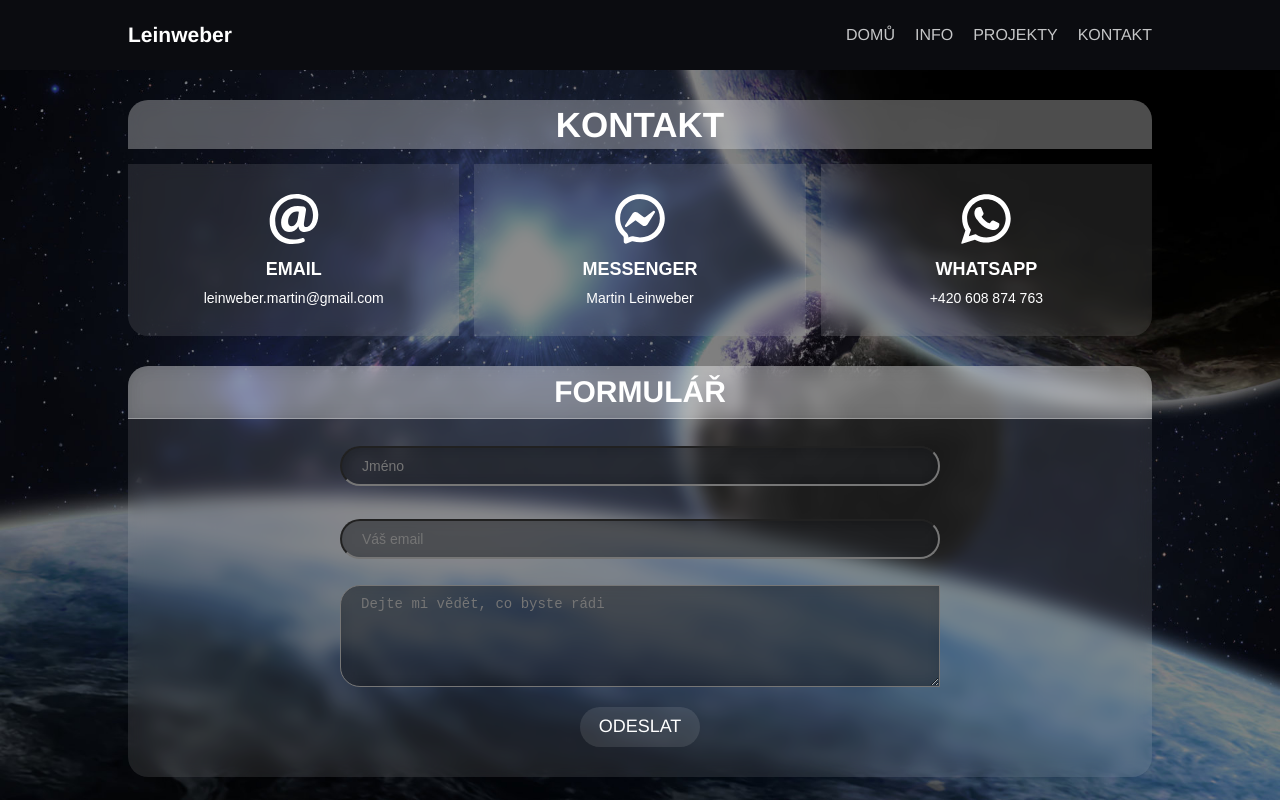
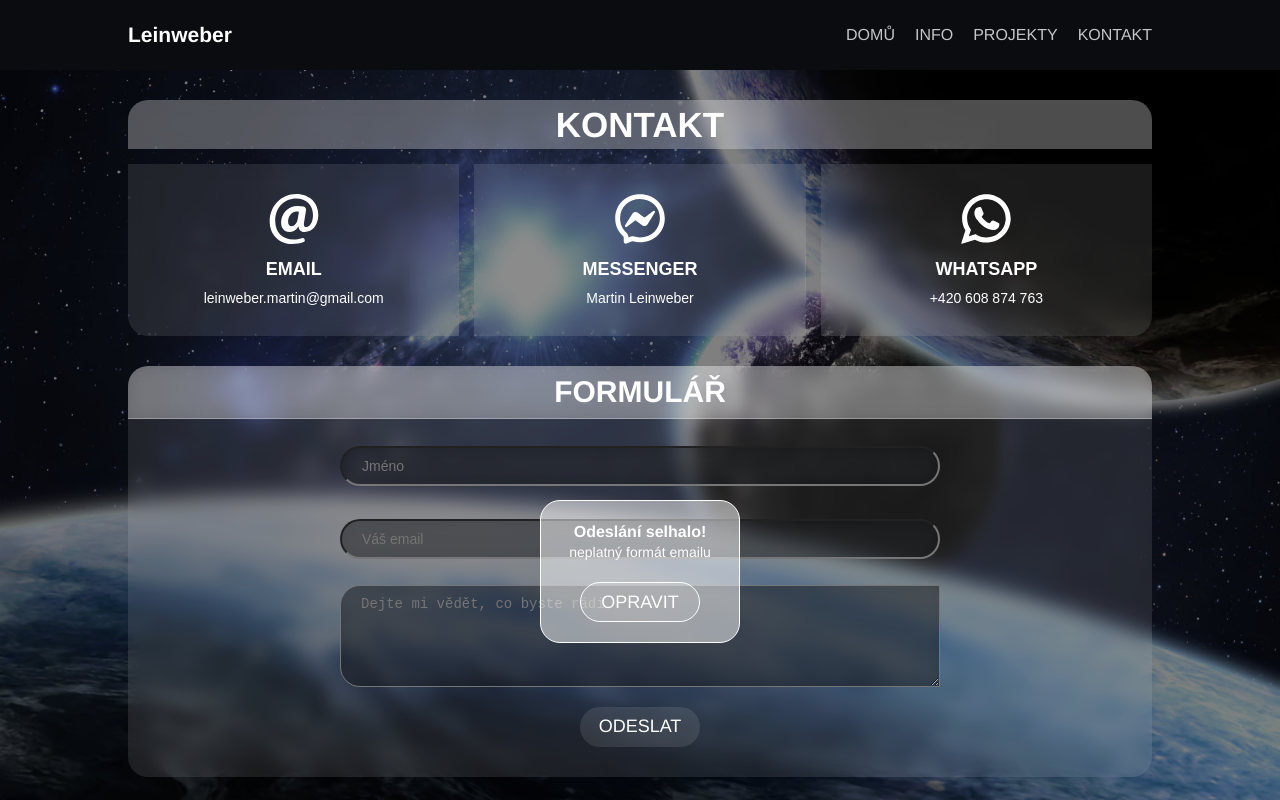
Before and after one commit to leinweberm/portfolioWeb, a React (Create React App) app: page /contact in a window 1280 px wide. Both pictures are taken after a click on the element "ODESLAT". Shown: the top 800 px of the page. Built offline with nearby package versions, Linux system fonts and the light colour scheme.

Commit message:
Finished form validation
Finished validation of user input in form before sending email. Also added modal window that informs user about result.

```diff
--- a/src/components/Contact/contactForm.js
+++ b/src/components/Contact/contactForm.js
@@ -1,5 +1,5 @@
-import React, { useState } from 'react'
-import { FormContainer, H2, InputLine, SendButton, InputArea } from './contactStyles';
+import React, { useState, useRef } from 'react'
+import { FormContainer, H2, InputLine, SendButton, InputArea, AlertWindow } from './contactStyles';
 import { send} from 'emailjs-com';
 
 export default function ContactForm() {
@@ -9,33 +9,32 @@ export default function ContactForm() {
         emailFrom: '',
         message: '',
       });
+    const [sendStatus, setSendStatus] = useState(false);
+    const statusTitle = useRef('Email odeslán!');
+    const statusName = useRef('');
+    const statusEmail = useRef('');
+    const statusMessage = useRef('');
+    const statusButton = useRef('OK');
 
       const handleChange = (e) => {
         setToSend({ ...toSend, [e.target.name]: e.target.value });
       };
 
       const ValidateEmail = (email) => {
-        let emailCheck = /\S+@\S+\.\S+/;
+        let emailCheck = /^[^\s@]+@[^\s@]+\.[^\s@]+$/;
         return emailCheck.test(email);
       };
 
       const onSubmit = (e) => {
-        e.preventDefault();
         const isEmail = ValidateEmail(toSend.emailFrom);
         if(isEmail){
            const isNotEmpty = () => {
-                if(
-                    toSend.from_name !== ''
-                    || toSend.message !== ''
-                ){
+              if(toSend.from_name && toSend.message){
                  console.log('SUCESS! sending email');
                  send(
-                        //service ID
                     'service_tw1qnxw',
-                        //template ID
                     'template_u8bv70o',
                     toSend,
-                        //user ID
                     'QQNt5L2bF3-h_QisH'
                  )
                  .then((response) => {
@@ -45,16 +44,26 @@ export default function ContactForm() {
                     console.log('FAILED...', err);
                  });
               } else {
-                    console.log('Empty name or messege');
+                 console.log('FAIL! Empty name or messege');
+                 if(toSend.from_name === ''){
+                    statusName.current = 'prosím vyplňte jméno';
                  }
-            };
+                 if(toSend.message === ''){
+                    statusMessage.current = 'prosím vyplňte zprávu'
+                 }
+                 statusTitle.current = 'Odeslání selhalo!';
+                 statusButton.current = 'OPRAVIT';
+              }
+           }
            isNotEmpty();
         } else {
-            console.log('Wrong email format');
+           console.log('Wrong email format!');
+           statusEmail.current = 'neplatný formát emailu';
+           statusTitle.current = 'Odeslání selhalo!';
+           statusButton.current = 'OPRAVIT';
         }
+        setSendStatus(!sendStatus);
      };
-
-
 
     return (
         <FormContainer>
@@ -86,9 +95,31 @@ export default function ContactForm() {
             </InputArea>
             <SendButton
                 style={{gridArea: 'sendButton'}}
-                onClick={onSubmit} >
+                onClick={() => {
+                    onSubmit();
+                    console.log(sendStatus);}} >
                         ODESLAT
             </SendButton>
+                <AlertWindow status={sendStatus}>
+                    <b style={{fontSize: "16px"}}>{statusTitle.current}</b>
+                    <div style={{textAlign: "center"}}>
+                        {statusName.current && <p>{statusName.current}</p>}
+                        {statusEmail.current && <p>{statusEmail.current}</p>}
+                        {statusMessage.current && <p>{statusMessage.current}</p>}
+                    </div>
+                    <SendButton
+                        style={{border: "1px solid white", marginTop: '20px', marginBottom: '0px'}}
+                        onClick={() => {
+                            setSendStatus(!sendStatus);
+                            statusTitle.current = 'Email odeslán!';
+                            statusName.current = '';
+                            statusEmail.current = '';
+                            statusMessage.current = '';
+                            statusButton.current = 'OK';
+                        }}>
+                            {statusButton.current}
+                    </SendButton>
+                </AlertWindow>
         </FormContainer>
     )
 }
--- a/src/components/Contact/contactStyles.js
+++ b/src/components/Contact/contactStyles.js
@@ -107,6 +107,7 @@ export const LogoContainer = styled.div`
     margin-bottom: 15px;
 `;
 export const FormContainer = styled.form`
+    position: relative;
     display: grid;
     width: 80%;
     max-width: 1200px;
@@ -183,6 +184,7 @@ export const SendButton = styled.div`
     background-color: ${palette.whiteOp01};
     border-radius: 20px;
     transition: 1s ease-in-out;
+    cursor: pointer;
     &:hover {
         transition: 1s ease-in-out;
         border-radius: 0;
@@ -190,3 +192,22 @@ export const SendButton = styled.div`
         border: 1px solid white;
     }
 `;
+export const AlertWindow = styled.div`
+    position: absolute;
+    align-self: center;
+    justify-self: center;
+    flex-direction: column;
+    align-items: center;
+    width: 200px;
+    padding: 20px;
+    background-color: ${palette.whiteOp};
+    border: 1px solid ${palette.whiteFull};
+    border-radius: 20px;
+    ${props => {
+        if (props.status === true) {
+            return `display: flex;`;
+        } else {
+            return `display: none;`;
+        }
+    }}
+`;
```
Also changed, not shown: src/components/Contact/contactFormLogic.js (deleted). Lines whose indentation alone changed are shown as unchanged.
